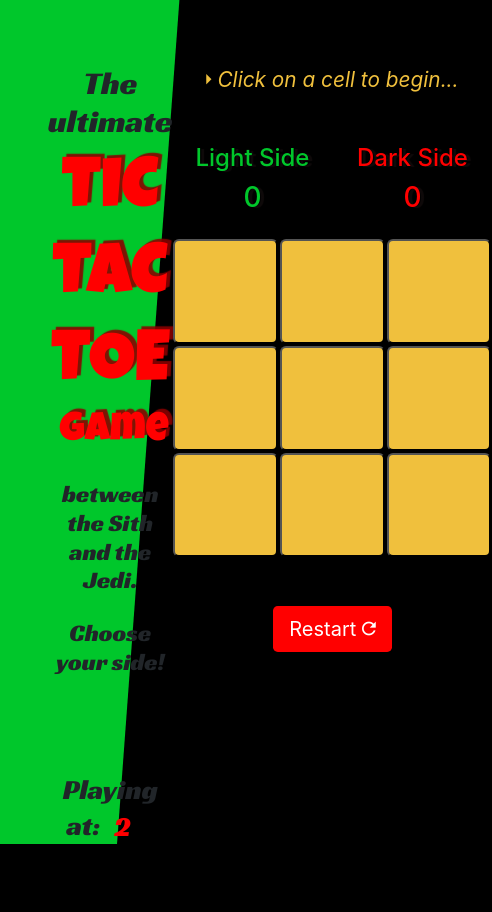
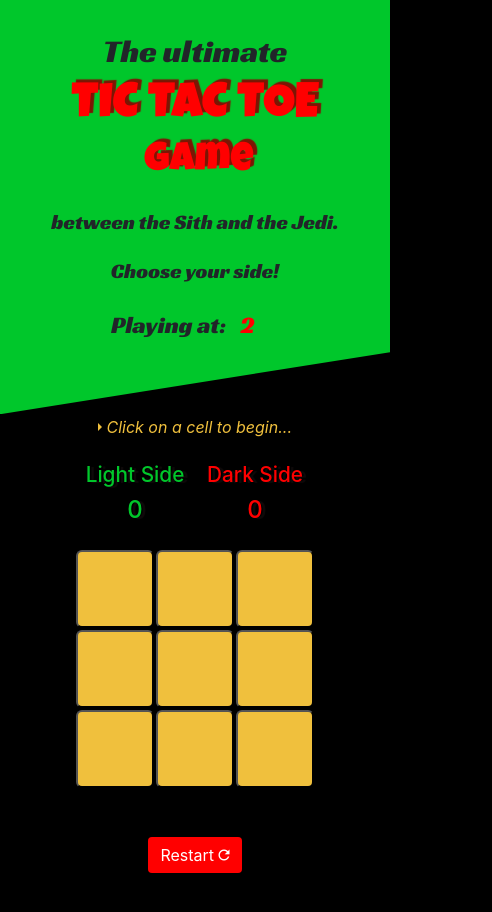
Before and after one commit to ir3n/tic-tac-toe_game, a website built with webpack: page app/index.html in a window 390 px wide. Shown: the whole page, 492 px wide, since content can reach past the window. Before the commit the page ends 854 px from the top, so only its background shows below. Built offline with nearby package versions, Linux system fonts and the light colour scheme.

Commit message:
Responsive.

```diff
--- a/app/assets/scss/_base.scss
+++ b/app/assets/scss/_base.scss
@@ -18,10 +18,25 @@
   transform: scale(1.02);
 }
 
-body {
-  position: relative;
-  background-color: $main-bg;
+/*--Breakpoints--*/
+@mixin sm {
+  @media (min-width: 480px) {
+    @content;
+  }
 }
+
+@mixin md {
+  @media (min-width: 860px) {
+    @content;
+  }
+}
+
+@mixin lg {
+  @media (min-width: 1200px) {
+    @content;
+  }
+}
+
 /*-------Utility Classes------*/
 
 .half-width {
--- a/app/assets/scss/_components.scss
+++ b/app/assets/scss/_components.scss
@@ -3,6 +3,11 @@
   border: none;
   color: hsl(0, 0%, 100%);
   @include transition;
+
+  @include md {
+    font-size: 1.2rem;
+    padding: 0.5rem 1.2rem;
+  }
 
   &:hover {
     background-color: $player-2-dark;
@@ -35,25 +40,45 @@
   position: absolute;
   width: 18rem;
   height: auto;
-  top: 2.8rem;
+  top: 47%;
   opacity: 0;
   transition: all 1.5s;
+  z-index: -1;
+  margin: 0 auto;
+
+  @include md {
+    top: 2.8rem;
+  }
 
   &--show {
     opacity: 0.4;
+    z-index: 3;
+
+    @include md {
+      z-index: 1;
+    }
   }
 }
 
 .player-1-hero {
   @extend .hero;
-  left: 40%;
+
+  left: 2rem;
   border-bottom-left-radius: 50%;
   border-bottom-right-radius: 50%;
+
+  @include md {
+    left: 40%;
+  }
 }
 
 .player-2-hero {
   @extend .hero;
-  right: 5%;
+  right: 2rem;
+
+  @include md {
+    right: 5%;
+  }
 }
 
 button:focus,
--- a/app/assets/scss/_layout.scss
+++ b/app/assets/scss/_layout.scss
@@ -1,32 +1,69 @@
 body {
   position: relative;
+  overflow-x: hidden;
   background-color: $main-bg;
 }
 body:after {
   content: "";
-  clip-path: polygon(0 0, 46% 0, 30% 100%, 0 100%);
+  clip-path: polygon(0 0, 100% 0, 100% 85%, 0% 100%);
   background-color: $clip-path-bg;
   width: 100%;
-  height: 100%;
+  height: 45%;
+  top: 0;
   position: absolute;
-  top: 0;
+
   z-index: -1;
+
+  @include md {
+    clip-path: polygon(0 0, 46% 0, 30% 100%, 0 100%);
+    height: 100%;
+  }
 }
 header {
   padding-top: 1rem;
+  padding-bottom: 3rem;
   text-align: center;
   font-family: $main-header-font;
+
+  @include md {
+  }
 }
 h1 {
   font-family: "Luckiest Guy", cursive;
   color: $player-2-light;
   text-shadow: 4px -3px 1px rgba(138, 1, 0, 0.9);
 }
+.h1-bigger {
+  font-size: 3.1rem;
+
+  @include md {
+    font-size: 4.5rem;
+  }
+}
+h3 {
+  font-size: 1.5rem;
+  @include md {
+    font-size: 1.8rem;
+  }
+}
+h4 {
+  font-size: 1.3rem;
+  text-align: center;
+
+  @include md {
+    font-size: 1.5rem;
+  }
+}
 table {
-  width: 20rem;
-  height: 20rem;
+  width: 15rem;
+  height: 15rem;
   display: grid;
   border-spacing: 0;
+
+  @include md {
+    width: 20rem;
+    height: 20rem;
+  }
 
   tbody {
     display: grid;
@@ -42,25 +79,38 @@
   }
 }
 .grid {
-  display: grid;
-  grid-template-columns: 1fr 2fr;
-  padding: 3rem;
-  height: 100vh;
+  min-width: 300px;
+  padding: 1rem 1rem 3rem 1rem;
+
+  @include md {
+    display: grid;
+    grid-template-columns: 1fr 2fr;
+    height: 100vh;
+    padding: 3rem;
+  }
 }
 .container-smaller {
-  width: 20rem;
+  width: 15rem;
   margin: 0 auto;
   z-index: 3;
+
+  @include md {
+    width: 20rem;
+  }
 }
 .row {
   margin-top: 1rem;
 }
 
 .feedback-row {
-  height: 4rem;
-  font-size: 1.3rem;
+  height: 2rem;
   font-style: italic;
   color: $cell-bg;
+
+  @include md {
+    height: 4rem;
+    font-size: 1.3rem;
+  }
 }
 
 .saber {
--- a/app/index.html
+++ b/app/index.html
@@ -29,13 +29,13 @@
       <header class="flex-center-column">
         <h2>The ultimate</h2>
         <h1>
-          <span class="display-3">TIC TAC TOE</span>
-          <span>&nbsp;game</span>
+          <span class="h1-bigger">TIC TAC TOE</span>
+          <div>&nbsp;game</div>
         </h1>
         <h4 class="mt-3">between the Sith and the Jedi.</h4>
-        <h4 class="mt-3 mb-5">Choose your side!</h4>
+        <h4 class="mt-3 mb-4">Choose your side!</h4>
 
-        <h3 class="mt-5">
+        <h3 class="mt-lg-5">
           Playing at:
           <input id="highscore" type="number" />
         </h3>
@@ -47,11 +47,11 @@
         </div>
         <div class="row full-width">
           <div class="container half-width flex-center-column">
-            <h4 class="player-1">Light Side</h4>
+            <h4 class="player-1 text-nowrap">Light Side</h4>
             <h3 id="player-1-score"></h3>
           </div>
           <div class="container half-width flex-center-column">
-            <h4 class="player-2">
+            <h4 class="player-2 text-nowrap">
               Dark Side
             </h4>
             <h3 id="player-2-score"></h3>
@@ -96,7 +96,7 @@
           </table>
         </div>
         <div class="row mt-5">
-          <button id="restart" class="btn-lg">
+          <button id="restart" class="btn btn-md-lg">
             Restart
             <i class="ion-md-refresh"></i>
           </button>
```
Also changed, not shown: app/temp/css/main.css.
